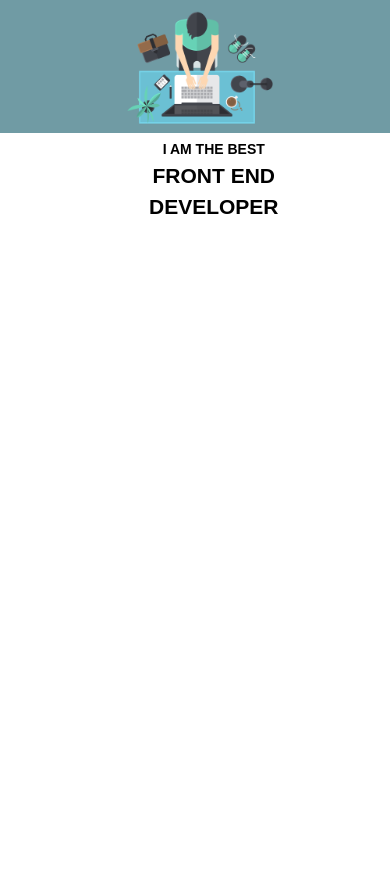
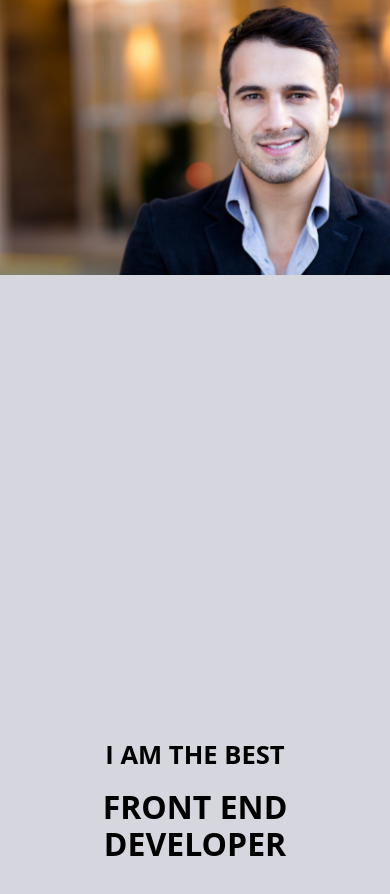
Before and after one commit to julitakoss/julitakoss.github.io, a plain HTML site: page homework_header_15_16_02_2020/index.html in a window 390 px wide. Before the commit the page ends 844 px from the top, so only its background shows below. Drawn offline with nearby package versions, Linux system fonts and the light colour scheme.

Commit message:
changes rwd

```diff
--- a/homework_header_15_16_02_2020/css/style.css
+++ b/homework_header_15_16_02_2020/css/style.css
@@ -1,35 +1,104 @@
-* {padding:0;margin:0;}
+* {
+    box-sizing: border-box;
+}
 
-html {width:100%;height:100%;}
-body {font-family:Arial, Helvetica, Sans-serif;font-size:14px;line-height:1.5;font-weight:400;columns: #000000;background:#FFF;}
-/*nie wiem jak pozbyć się białego paska pod grafiką przy pierwszej rozdzielczości*/
-.container {margin:0 auto;}
+body {
+    margin: 0;
+    font-family: 'Open Sans', sans-serif;
+    background-color: #d6d7de;
+}
 
-header {margin:0 0;}
-header img {width:100%;}
+/* Header */
+#background {
+    height: 100vh;
+    background-image: url(../images/more1770pxless992px.jpg);
+    background-repeat: no-repeat;
+    background-position: top;
+    background-size: cover;
+}
 
+.main-header {
+    text-transform: uppercase;
+    position: absolute;
+    top: 250px;
+}
 
-#main {float: left; font-weight: bold; color: black;}
+h1 {
+    color: #cbcbcb;
+}
 
+h1#display-out {
+    display: none;
+}
 
+body h1 span ~ span {
+    font-size: 1.3em;
+    display: inline-block;
+    padding-top: 20px;
+}
 
-/*1st queries-  powyżej 1170px - tekst nagłówkowy wyrównany horyzontalnie do
-lewej i wertykalnie do środka - obrazek na pełną wysokość okna przeglądarki*/
-@media (min-width: 1171px) {
-	.container {width:100%;}
-	#main {width:65%; position: relative; left: 50px; top: -250px;}
-	/*chyba dobrze wystylizowany tekst*/
+body h1 span {
+    padding: 0 91px;
 }
-/*second queries - pomiędzy 992px a 1170px - tekst nagłówkowy wyrównany
- do prawego górnego rogu - obrazek na 70 procent wysokość okna przeglądarki*/
-@media (max-width: 1170px) and (min-width: 992px) {
-	.container {width: 70%;}
-	#main {width:65%; position:absolute; top:0; text-align: right;}
-	/*nie mam pojęcia jak wstawić obrazek*/
+
+@media (max-width: 1170px) {
+
+    #background {
+        background-image: url("../images/992rangePX1770.jpg");
+        margin-top: auto;
+        height: 70vh;
+        min-height: 700px;
+        background-size: contain;
+        background-position: top;
+    }
+
+    .main-header {
+        position: absolute;
+        top: 130px;
+        right: 2px;
+    }
+
+    body h1 span ~ span {
+        font-size: 1em;
+    }
+
+    h1#display-out {
+        display: none;
+    }
 }
-/*3rd queries- poniżej 992px - tekst pod obrazkiem - obrazek na połowę wysokość okna przeglądarki*/
-@media (max-width: 991px) {
-	.container {width: 100%;}
-	#main {width:65%; position: relative; left: 87px; text-align: center;  }
 
+@media (max-width: 992px) {
+
+    #background {
+        background-image: url(../images/more1770pxless992px.jpg);
+        background-size: auto cover;
+        margin-top: auto;
+    }
+
+    h1#display-in {
+        display: none;
+        margin-top: 130px;
+    }
+
+    .main-header {
+        position: absolute;
+        top: 100px;
+        right: 0;
+        left: 0;
+    }
+
+    body h1 span {
+        font-size: 0.8em;
+    }
+
+    h1#display-out {
+        height: 50hv;
+        padding-top: 40px;
+        width: auto;
+        margin: 600px 0;
+        text-align: center;
+        display: flex;
+        flex-direction: column;
+        color: black;
+    }
 }
--- a/homework_header_15_16_02_2020/index.html
+++ b/homework_header_15_16_02_2020/index.html
@@ -1,31 +1,36 @@
-<!DOCTYPE HTML>
-<html lang='en'>
+<!DOCTYPE html>
+<html lang="en">
 <head>
-	<meta charset='utf-8'>
-	<meta name='viewport' content='width=device-width, initial-scale=1, maximum-scale=1'>
-	<title>Strona RWD</title>
-	<link rel='stylesheet' href='css/style.css'>
+    <meta charset="UTF-8">
+    <meta name="viewport" content="width=device-width, initial-scale=1.0">
+    <title>Front End Developer</title>
+
+    <!-- Fonts -->
+    <link href="https://fonts.googleapis.com/css?family=Arimo:400,700" rel="stylesheet">
+
+    <!-- CSS Normalize -->
+    <link rel="stylesheet" href="https://cdnjs.cloudflare.com/ajax/libs/normalize/8.0.1/normalize.min.css">
+
+    <!-- Custom Style -->
+    <link rel="stylesheet" href="css/style.css">
+
 </head>
+
 <body>
 
-<div class='container'>
+    <div id="background" class="content">
 
-	<!-- header -->
-	<header>
-		<img src="images/header.jpg" alt=""/>
-	</header>
-	<!---koniec header-->
+        <header class="main-header">
 
-	<!-- main -->
-	<section id="main">
-		<p> I AM THE BEST</p>
-		<h1>FRONT END DEVELOPER</h1>
-	</section>
-	<!--koniec main-->
+            <div class="main-header-content">
+                <h1 id="display-in"><span>I am the best</span> <br> <span>front end developer</span></h1>
+            </div>
 
+            <div>
+                <h1 id="display-out"><span>I am the best</span> <span>front end developer</span></h1>
+			</div>
 
-
-</div>
-
+        </header>
+    </div>
 </body>
 </html>
--- a/homework_odliczanie_15_16_02_2020/css/style.css
+++ /dev/null
@@ -1,109 +0,0 @@
-* {
-    -webkit-margin-before: 0em;
-    -webkit-margin-after: 0em;
-}
-
-body{
-    background-color: lightpink;
-    color:darkgray;
-}
-
-div.odliczanie{
-    position: relative;
-    width:50%;
-    height:50vh;
-    text-align: center;
-    margin-top:25%;
-    margin-left:25%;
-    font-size:10em;
-    font-weight: 100;
-}
-div.liczenie{
-    position: absolute;
-    left:0;
-    right:0;
-}
-
-#dziesiec, #dziewiec, #osiem, #siedem, #szesc, #piec, #cztery, #trzy, #dwa, #jeden, #tekst {
-    visibility: hidden;
-}
-
-#dziesiec{
-    animation: 1s fadeIn;
-    animation-fill-mode: forwards;
-}
-
-#dziewiec{
-    animation: 1s fadeIn;
-    animation-fill-mode: forwards;
-    animation-delay: 1s;
-}
-#osiem{
-    animation: 1s fadeIn;
-    animation-fill-mode: forwards;
-    animation-delay: 2s;
-}
-#siedem{
-    animation: 1s fadeIn;
-    animation-fill-mode: forwards;
-    animation-delay: 3s;
-}
-#szesc{
-    animation: 1s fadeIn;
-    animation-fill-mode: forwards;
-    animation-delay: 4s;
-}
-#piec{
-    animation: 1s fadeIn;
-    animation-fill-mode: forwards;
-    animation-delay: 5s;
-}
-#cztery{
-    animation: 1s fadeIn;
-    animation-fill-mode: forwards;
-    animation-delay: 6s;
-}
-#trzy{
-    animation: 1s fadeIn;
-    animation-fill-mode: forwards;
-    animation-delay: 7s;
-}
-#dwa{
-    animation: 1s fadeIn;
-    animation-fill-mode: forwards;
-    animation-delay: 8s;
-}
-#jeden{
-    animation: 1s fadeIn;
-    animation-fill-mode: forwards;
-    animation-delay: 9s;
-}
-#tekst{
-    animation: 1s fadeInOut;
-    animation-fill-mode: forwards;
-    animation-delay: 10s;
-    font-size:70px;
-}
-
-@keyframes fadeIn {
-    0%{
-        visibility: hidden;
-    }
-    99%{
-        visibility: visible;
-    }
-    100%{
-        visibility: hidden;
-    }
-
-}
-
-@keyframes fadeInOut {
-    0%{
-        visibility: hidden;
-    }
-    100%{
-        visibility: visible;
-    }
-
-}
```
Also changed, not shown: homework_odliczanie_15_16_02_2020/index.html (deleted, +0 -24 lines), css/15-rwd_homework/img/image2.jpg (deleted), homework_header_15_16_02_2020/images/992rangePX1770.jpg (added), homework_header_15_16_02_2020/images/coffee.png (deleted), homework_header_15_16_02_2020/images/header.jpg (deleted), homework_header_15_16_02_2020/images/more1770pxless992px.jpg (added).
